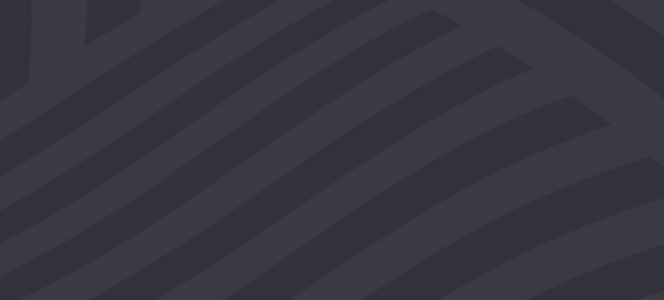
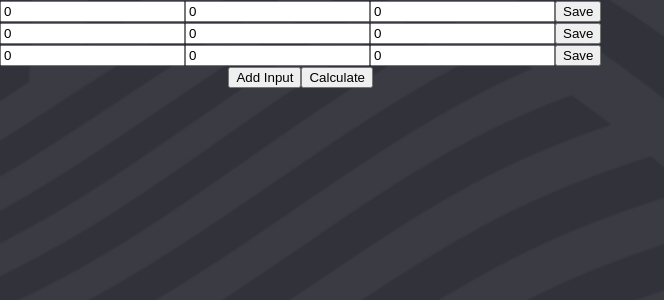
Before and after one commit to PiotrKwasniowski/linear-approximation-calculator, a React (Create React App) app: page / in a window 1280 px wide. Shown: the top 300 px of the page, without its empty margins (0-664 px from the left). Built offline with nearby package versions, Linux system fonts and the light colour scheme.

Commit message:
create basics input with sending data to main parent component

```diff
--- a/src/App.js
+++ b/src/App.js
@@ -1,10 +1,14 @@
-import logo from './logo.svg';
+import { useState } from 'react';
 import './App.css';
+import Input from './components/Input';
+import Output from './components/Output';
 
 function App() {
+  const [inputData, setInputData] = useState([]);
   return (
     <div className="App">
-
+        <Input  />
+        <Output Data={inputData}/>
     </div>
   );
 }
--- /dev/null
+++ b/src/components/Input.js
@@ -0,0 +1,34 @@
+import { useState } from 'react';
+import '../App.css';
+import InputForm from './InputForm';
+
+function Input(props) {
+    const [inputAmount, setInputAmount] = useState(3);
+    const [inputsData, setInputsData] = useState([]);
+
+    const handleSave = (index, data) => {
+        setInputsData((prev) => {
+            const updatedData = [...prev];
+            updatedData[index] = data;
+            return updatedData;
+        });
+    };
+
+    const Calculate = () => {
+        console.log("Calculate", inputsData);
+    };
+
+    return (
+        <div className="Input">
+            <div className="Inputs">
+                {[...Array(inputAmount)].map((_, i) => (
+                    <InputForm key={i} onSave={(data) => handleSave(i, data)} />
+                ))}
+            </div>
+            <button onClick={() => setInputAmount(inputAmount + 1)}>Add Input</button>
+            <button onClick={Calculate}>Calculate</button>
+        </div>
+    );
+}
+
+export default Input;
--- /dev/null
+++ b/src/components/InputForm.js
@@ -0,0 +1,46 @@
+import { useState } from 'react';
+import '../App.css';
+
+function InputForm({ onSave }) {
+    const [inputX, setInputX] = useState(0);
+    const [inputY, setInputY] = useState(0);
+    const [inputU, setInputU] = useState(0);
+
+    const handleSave = () => {
+        // Send parsed float data to the parent component
+        onSave({
+            x: parseFloat(inputX),
+            y: parseFloat(inputY),
+            u: parseFloat(inputU),
+        });
+    };
+
+    return (
+        <div className="InputForm">
+            <input
+                type="number"
+                step="any"
+                placeholder="Enter X"
+                value={inputX}
+                onChange={(e) => setInputX(e.target.value)}
+            />
+            <input
+                type="number"
+                step="any"
+                placeholder="Enter Y"
+                value={inputY}
+                onChange={(e) => setInputY(e.target.value)}
+            />
+            <input
+                type="number"
+                step="any"
+                placeholder="Enter U"
+                value={inputU}
+                onChange={(e) => setInputU(e.target.value)}
+            />
+            <button onClick={handleSave}>Save</button>
+        </div>
+    );
+}
+
+export default InputForm;
--- /dev/null
+++ b/src/components/Output.js
@@ -0,0 +1,12 @@
+import '../App.css';
+
+function Output(props) {
+
+  return (
+    <div className="Output">
+
+    </div>
+  );
+}
+
+export default Output;
```
